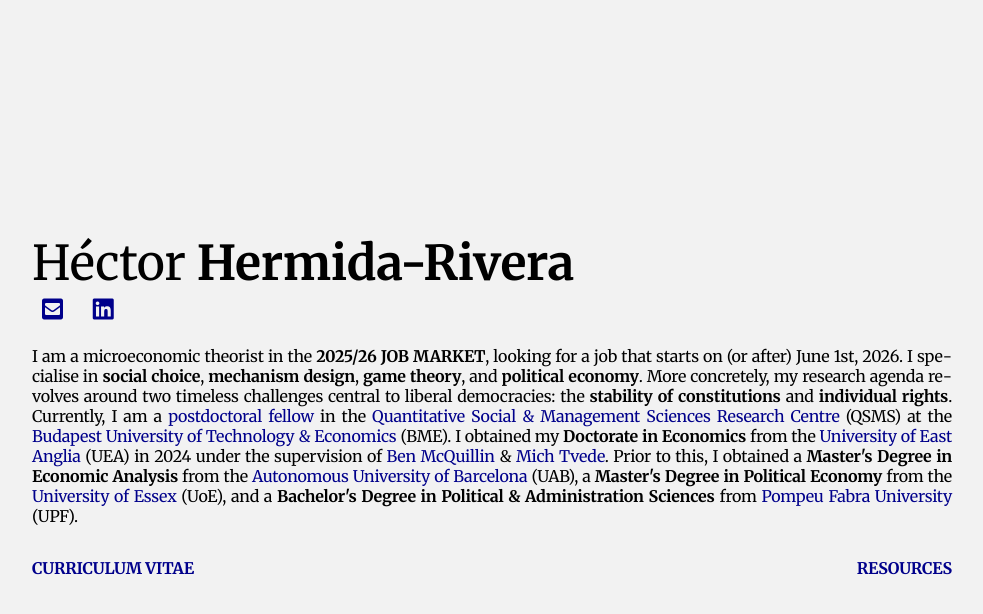
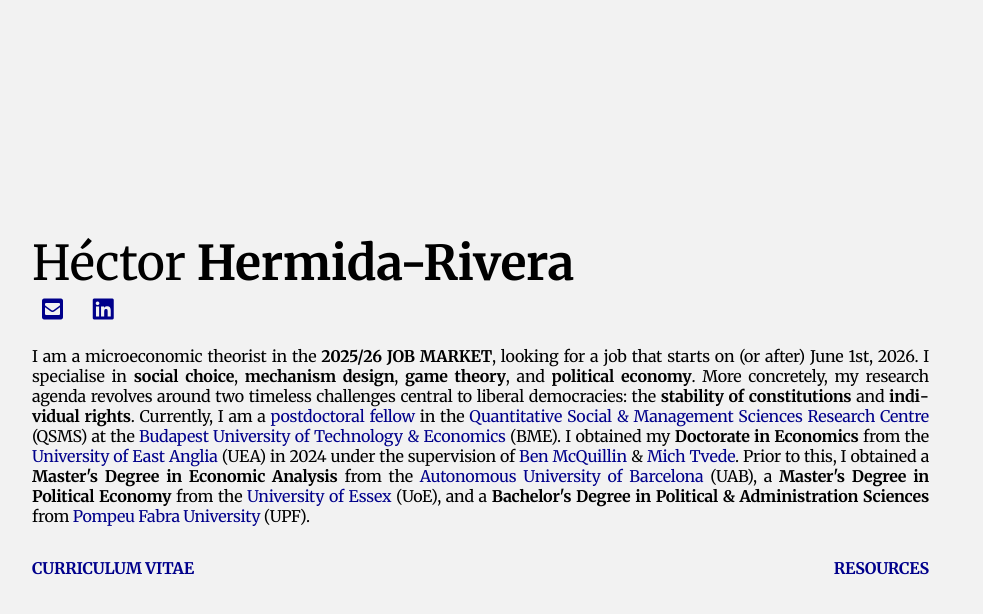
Before and after one commit to HectorHermidaRivera/hectorhermidarivera.github.io, a Jekyll site: the page built from index.md, in a window 1280 px wide. Shown: the top 614 px of the page, without its empty margins (128-1111 px from the left). Built offline with Jekyll 4.4.1, drawn with Linux system fonts in a browser that asks for light colours; a style sheet for code colours, icons or effects is not loaded.

Commit message:
Update style.css

```diff
--- a/assets/css/style.css
+++ b/assets/css/style.css
@@ -38,7 +38,7 @@ body {
   width: 100%;
   margin-left: auto;
   margin-right: auto;
-  padding: 10px 60px 20px 20px;
+  padding: 10px 83px 20px 20px;
   box-sizing: border-box;
   text-align: justify;
   background-color: #f2f2f2;
```
